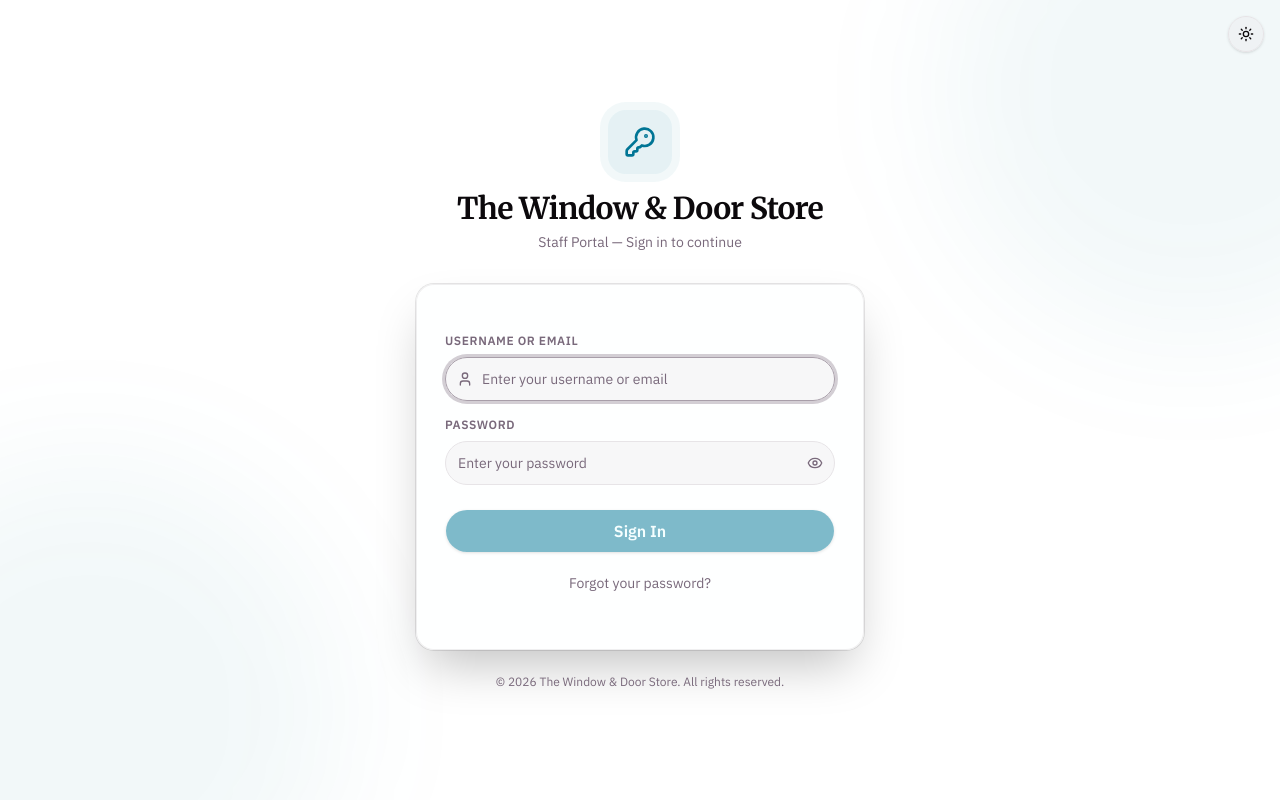
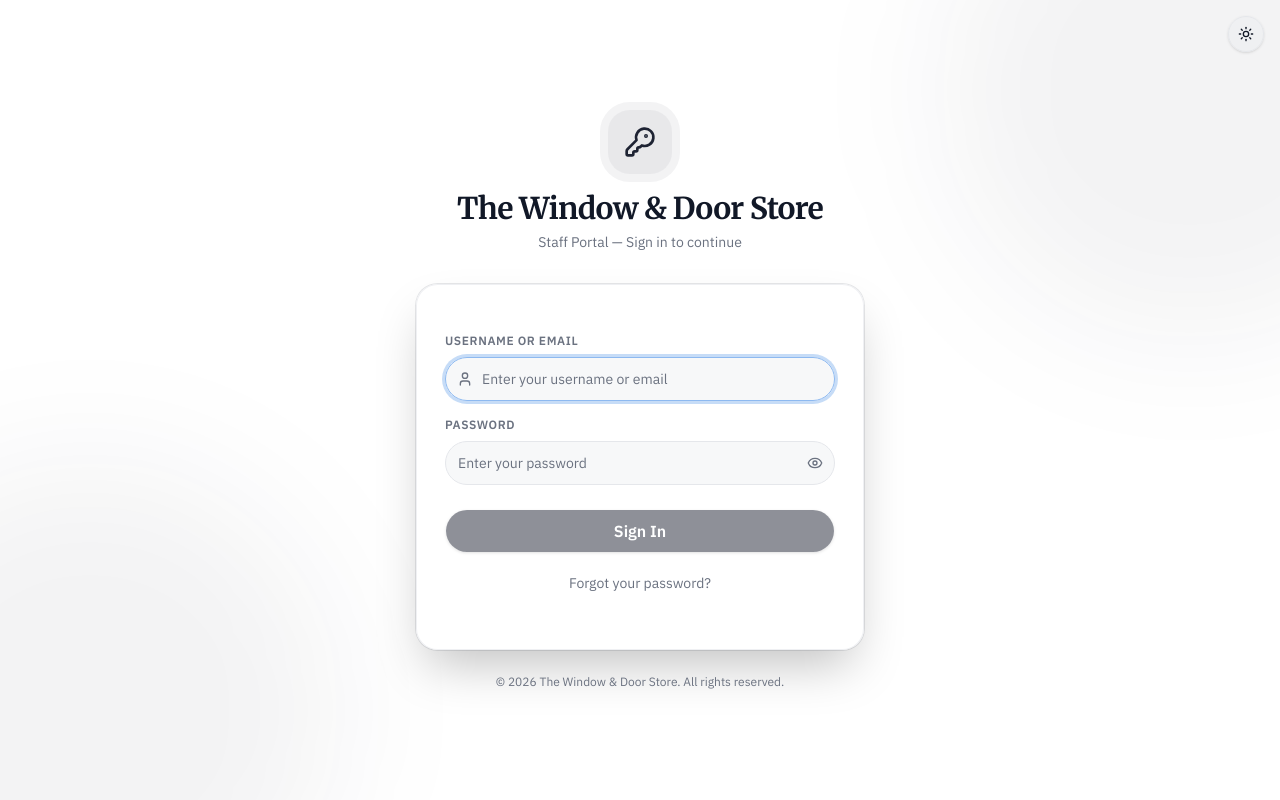
Before and after one commit to Aanand681/TheWindowAndDoorStore, a Next.js app: page /login in a window 1280 px wide. Built offline with nearby package versions, Linux system fonts and the light colour scheme; no server answers.

Commit message:
Modified some colors

```diff
--- a/src/app/globals.css
+++ b/src/app/globals.css
@@ -5,72 +5,108 @@
 @custom-variant dark (&:is(.dark *));
 
 :root {
-    --background: oklch(1 0 0);
-    --foreground: oklch(0.145 0.008 326);
-    --card: oklch(1 0 0);
-    --card-foreground: oklch(0.145 0.008 326);
-    --popover: oklch(1 0 0);
-    --popover-foreground: oklch(0.145 0.008 326);
-    --primary: oklch(0.52 0.105 223.128);
-    --primary-foreground: oklch(0.984 0.019 200.873);
-    --secondary: oklch(0.967 0.001 286.375);
-    --secondary-foreground: oklch(0.21 0.006 285.885);
-    --muted: oklch(0.96 0.003 325.6);
-    --muted-foreground: oklch(0.542 0.034 322.5);
-    --accent: oklch(0.96 0.003 325.6);
-    --accent-foreground: oklch(0.212 0.019 322.12);
+  /* Canvas & Surface - Pure Crisp White */
+  --background: #ffffff;
+  --foreground: #111827;
+  --card: #ffffff;
+  --card-foreground: #111827;
+  --popover: #ffffff;
+  --popover-foreground: #111827;
+
+  /* Primary CTA - Deep architectural slate/navy anchor button */
+  --primary: #1e2333;
+  --primary-foreground: #ffffff;
+
+  /* Secondary & Muted - Clean neutral grays (zero blue/lavender tint) */
+  --secondary: #f3f4f6;
+  --secondary-foreground: #1f2937;
+  --muted: #f3f4f6;
+  --muted-foreground: #6b7280;
+
+  /* Accent - Warm Sunset Peach for promo highlights & badges */
+  --accent: #ffedd5;
+  --accent-foreground: #9a3412;
+
+  /* Boundaries & Rings */
   --destructive: oklch(0.577 0.245 27.325);
-    --border: oklch(0.922 0.005 325.62);
-    --input: oklch(0.922 0.005 325.62);
-    --ring: oklch(0.711 0.019 323.02);
-    --chart-1: oklch(0.865 0.127 207.078);
-    --chart-2: oklch(0.715 0.143 215.221);
-    --chart-3: oklch(0.609 0.126 221.723);
-    --chart-4: oklch(0.52 0.105 223.128);
-    --chart-5: oklch(0.45 0.085 224.283);
-    --radius: 0.625rem;
-    --sidebar: oklch(0.985 0 0);
-    --sidebar-foreground: oklch(0.145 0.008 326);
-    --sidebar-primary: oklch(0.609 0.126 221.723);
-    --sidebar-primary-foreground: oklch(0.984 0.019 200.873);
-    --sidebar-accent: oklch(0.96 0.003 325.6);
-    --sidebar-accent-foreground: oklch(0.212 0.019 322.12);
-    --sidebar-border: oklch(0.922 0.005 325.62);
-    --sidebar-ring: oklch(0.711 0.019 323.02);
+  --border: #e5e7eb;
+  --input: #e5e7eb;
+  --ring: #8db9f0;
+
+  /* Charts */
+  --chart-1: #8db9f0;
+  --chart-2: #f5b69e;
+  --chart-3: #1e2333;
+  --chart-4: #3b82f6;
+  --chart-5: #64748b;
+
+  --radius: 0.75rem;
+
+  /* Sidebar */
+  --sidebar: #ffffff;
+  --sidebar-foreground: #111827;
+  --sidebar-primary: #1e2333;
+  --sidebar-primary-foreground: #ffffff;
+  --sidebar-accent: #f3f4f6;
+  --sidebar-accent-foreground: #111827;
+  --sidebar-border: #e5e7eb;
+  --sidebar-ring: #8db9f0;
 }
 
 .dark {
-    --background: oklch(0.19 0.012 250);
-    --foreground: oklch(0.985 0 0);
-    --card: oklch(0.24 0.018 250);
-    --card-foreground: oklch(0.985 0 0);
-    --popover: oklch(0.25 0.018 250);
-    --popover-foreground: oklch(0.985 0 0);
-    --primary: oklch(0.58 0.18 240);
-    --primary-foreground: oklch(0.99 0 0);
-    --secondary: oklch(0.29 0.016 250);
-    --secondary-foreground: oklch(0.985 0 0);
-    --muted: oklch(0.27 0.018 250);
-    --muted-foreground: oklch(0.75 0.015 250);
-    --accent: oklch(0.27 0.02 250);
-    --accent-foreground: oklch(0.985 0 0);
+  /* Canvas & Surface - Deep Graphite canvas with elevated charcoal cards */
+  --background: oklch(0.215 0.008 260);
+  /* #1C1D20 Deep Graphite */
+  --foreground: oklch(0.965 0.005 125);
+  /* #F2F4F1 Soft Cloud White */
+  --card: oklch(0.26 0.01 260);
+  /* #24262C Elevated Charcoal */
+  --card-foreground: oklch(0.965 0.005 125);
+  --popover: oklch(0.26 0.01 260);
+  --popover-foreground: oklch(0.965 0.005 125);
+
+  /* Primary Accent - Sunshine Yellow with deep graphite text */
+  --primary: oklch(0.84 0.175 85);
+  /* #FFC928 Sunshine Yellow */
+  --primary-foreground: oklch(0.18 0.006 260);
+  /* Deep Graphite text for max contrast */
+
+  /* Secondary & Muted Elements */
+  --secondary: oklch(0.29 0.012 260);
+  /* #2D3037 */
+  --secondary-foreground: oklch(0.965 0.005 125);
+  --muted: oklch(0.29 0.012 260);
+  --muted-foreground: oklch(0.70 0.012 260);
+  /* #A2A4B0 Neutral grey */
+
+  /* Accent & Focus Elements */
+  --accent: oklch(0.31 0.015 260);
+  --accent-foreground: oklch(0.84 0.175 85);
   --destructive: oklch(0.704 0.191 22.216);
-    --border: oklch(1 0 0 / 17%);
-    --input: oklch(1 0 0 / 20%);
-    --ring: oklch(0.65 0.15 240);
-    --chart-1: oklch(0.865 0.127 207.078);
-    --chart-2: oklch(0.715 0.143 215.221);
-    --chart-3: oklch(0.609 0.126 221.723);
+
+  /* Boundaries & Rings */
+  --border: oklch(0.965 0.005 125 / 13%);
+  /* Clean wireframe boundary */
+  --input: oklch(0.965 0.005 125 / 16%);
+  --ring: oklch(0.84 0.175 85);
+  /* Sunshine Yellow focus ring */
+
+  /* Charts */
+  --chart-1: oklch(0.84 0.175 85);
+  --chart-2: oklch(0.76 0.105 245);
+  --chart-3: oklch(0.80 0.08 45);
   --chart-4: oklch(0.52 0.105 223.128);
   --chart-5: oklch(0.45 0.085 224.283);
-    --sidebar: oklch(0.21 0.015 250);
-    --sidebar-foreground: oklch(0.985 0 0);
-    --sidebar-primary: oklch(0.62 0.16 235);
-    --sidebar-primary-foreground: oklch(0.99 0 0);
-    --sidebar-accent: oklch(0.27 0.02 250);
-    --sidebar-accent-foreground: oklch(0.985 0 0);
-    --sidebar-border: oklch(1 0 0 / 17%);
-    --sidebar-ring: oklch(0.65 0.15 240);
+
+  /* Sidebar */
+  --sidebar: oklch(0.195 0.008 260);
+  --sidebar-foreground: oklch(0.965 0.005 125);
+  --sidebar-primary: oklch(0.84 0.175 85);
+  --sidebar-primary-foreground: oklch(0.18 0.006 260);
+  --sidebar-accent: oklch(0.26 0.01 260);
+  --sidebar-accent-foreground: oklch(0.965 0.005 125);
+  --sidebar-border: oklch(0.965 0.005 125 / 13%);
+  --sidebar-ring: oklch(0.84 0.175 85);
 }
 
 @theme inline {
@@ -120,9 +156,16 @@
   * {
     @apply border-border outline-ring/50;
   }
+
   body {
     @apply bg-background text-foreground;
   }
+
+  /* Disable light-theme page-wide top radial color tinting to keep canvas pure white */
+  html:not(.dark) [class*="radial-gradient"] {
+    display: none !important;
+  }
+
   html {
     @apply font-sans;
   }
@@ -133,6 +176,7 @@
     -webkit-appearance: none;
     margin: 0;
   }
+
   input[type="number"] {
     -moz-appearance: textfield;
     appearance: textfield;
@@ -149,6 +193,7 @@
     flex-direction: column !important;
     align-items: stretch !important;
   }
+
   .cq-price-compact {
     width: 100% !important;
     display: flex !important;
@@ -160,6 +205,7 @@
     border-radius: 0.75rem !important;
     margin-top: 0.5rem !important;
   }
+
   .cq-actions-compact {
     width: 100% !important;
     display: grid !important;
@@ -181,27 +227,35 @@
   body * {
     visibility: hidden;
   }
-  #printable-invoice, #printable-invoice *,
-  #printable-sealed-unit, #printable-sealed-unit * {
+
+  #printable-invoice,
+  #printable-invoice *,
+  #printable-sealed-unit,
+  #printable-sealed-unit * {
     visibility: visible;
   }
+
   #printable-invoice,
   #printable-sealed-unit {
     position: static !important;
     width: 100% !important;
     display: block !important;
   }
+
   .su-no-print {
     display: none !important;
     visibility: hidden !important;
   }
+
   .su-print-only {
     display: block !important;
     visibility: visible !important;
   }
-  body.quote-modal-open > *:not(.quote-preview-portal) {
+
+  body.quote-modal-open>*:not(.quote-preview-portal) {
     display: none !important;
   }
+
   body.quote-modal-open #printable-invoice.background-quote-invoice {
     display: none !important;
     visibility: hidden !important;
```
Lines whose indentation alone changed are shown as unchanged.
